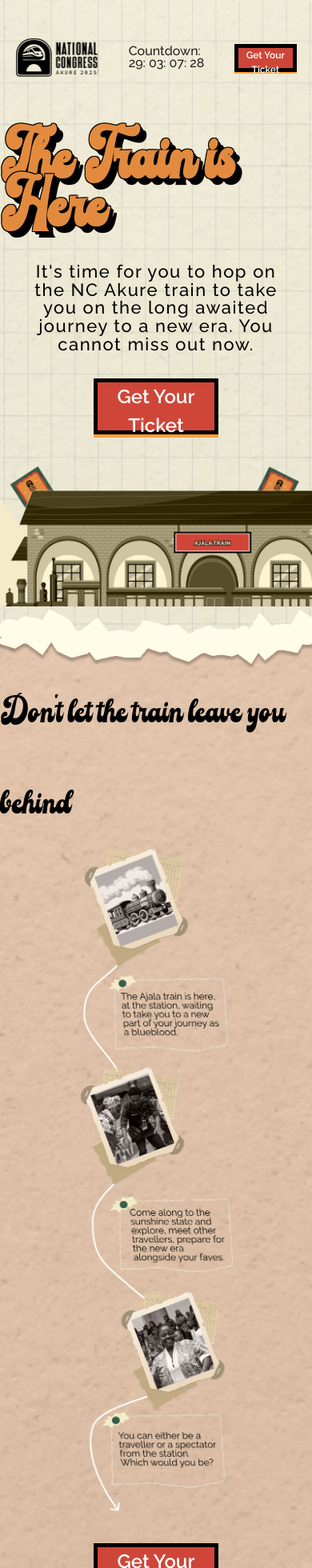
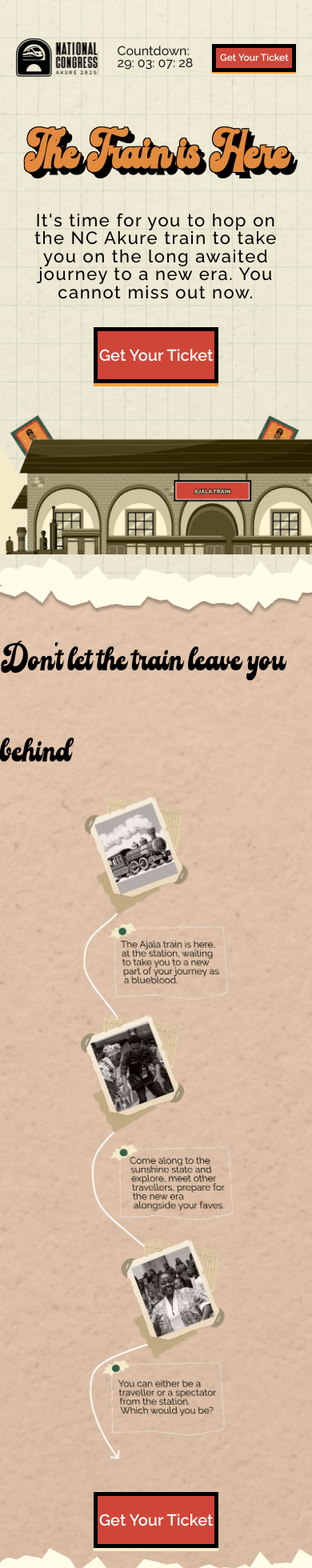
Before and after one commit to demi05/ncAkure, a React app: page / in a window 390 px wide. Shown: the top 1960 px of the page at 80% size. Built offline with nearby package versions, Linux system fonts and the light colour scheme; the HTML template or start-up script is replaced by a standard one.

Commit message:
fixed hero text and footer

```diff
--- a/src/components/Anticipate.jsx
+++ b/src/components/Anticipate.jsx
@@ -1,5 +1,5 @@
-import header from "../../public/anticipate-header.png"
-import headerLg from "../../public/anticipate-header-lg.png"
+import header from "../../public/anticipate-header.png";
+import headerLg from "../../public/anticipate-header-lg.png";
 import anticipateImg from "../../public/anticipate.png";
 import anticipateImgLg from "../../public/anticipate-lg.png";
 import "./anticipate.css";
@@ -8,9 +8,11 @@ import TicketButton from "./TicketButton";
 function Anticipate() {
   return (
     <div className="anticipate-section relative">
-       <img src="/footer_line.svg" alt="footer line" className="w-screen" />
+      <img src="/footer_line.svg" alt="footer line" className="w-screen" />
 
-      <h2 className="font-[FineVintage] text-[#F4EBC8] text-[32px] leading-[114px]">The Travel Gear is Coming</h2>
+      <h2 className="font-[FineVintage] text-[#F4EBC8] text-[32px] leading-[114px]">
+        The Travel Gear is Coming
+      </h2>
 
       <h3>
         CC Ajala has you in mind for the best experience possible and you will
@@ -30,9 +32,13 @@ function Anticipate() {
           <img src={anticipateImg} className="anticipate-img" alt="" />
         </picture>
       </div>
-     <TicketButton className="w-[40%] md:w-[35%] lg:w-[45%] xl:w-[20%] h-[70px] text-[24px] md:text-[30px] shadow-[0_4px_0_0_#FAA137]" />
+      <TicketButton className="w-[40%] md:w-[35%] lg:w-[45%] xl:w-[20%] h-[70px] text-[20px] sm:text-[18px] md:text-[30px] shadow-[0_4px_0_0_#FAA137]" />
 
-      <img src="/footer_line2.svg" alt="footer line up" className="w-screen block" />
+      <img
+        src="/footer_line2.svg"
+        alt="footer line up"
+        className="w-screen block"
+      />
     </div>
   );
 }
--- a/src/components/ExplainerSection.jsx
+++ b/src/components/ExplainerSection.jsx
@@ -5,16 +5,18 @@ import TicketButton from "./TicketButton";
 function ExplainerSection() {
   return (
     <div className="explainer-section">
-       <img src="/footer_line.svg" alt="footer line" className="w-screen" />
+      <img src="/footer_line.svg" alt="footer line" className="w-screen" />
 
-          <h2 className="font-[FineVintage] text-[32px] leading-[114px]">Don't let the train leave you behind</h2>
+      <h2 className="font-[FineVintage] text-[32px] leading-[114px]">
+        Don't let the train leave you behind
+      </h2>
 
-     <div className="w-1/2">
-          <img src={explainerImgLg} className="explainer-img  scale-110" alt="" />
-     </div>
-  <div className="h-20 md:h-28 xl:h-36"></div>
+      <div className="w-1/2">
+        <img src={explainerImgLg} className="explainer-img  scale-110" alt="" />
+      </div>
+      <div className="h-20 md:h-28 xl:h-36"></div>
 
-     <TicketButton className="w-[40%] text-black md:w-[35%] lg:w-[45%] xl:w-[20%] h-[70px] text-[24px] md:text-[30px] shadow-[0_4px_0_0_#F4EBC8]" />
+      <TicketButton className="w-[40%] text-black md:w-[35%] lg:w-[45%] xl:w-[20%] h-[70px] text-[20px] sm:text-[18px] md:text-[30px] shadow-[0_4px_0_0_#F4EBC8]" />
 
       <img src="/footer_line2.svg" alt="footer line" className="w-screen" />
     </div>
--- a/src/components/Footer.jsx
+++ b/src/components/Footer.jsx
@@ -4,19 +4,28 @@ import "./footer.css";
 
 function Footer() {
   return (
-    <footer className="relative w-full bg-[#FFFDE8] min-h-[40vh] md:min-h-[50vh] lg:min-h-[60vh] xl:min-h-[70vh] flex flex-col">
+    <footer className="relative w-full bg-[#FFFDE8] min-h-[40vh] flex flex-col items-center">
       <img src="/footer_line.svg" alt="footer line" className="w-screen" />
 
-<div className="train-img flex flex-col items-center justify-between gap-6 absolute bottom-0 left-0">
-      <img src="/logo.svg" alt="NC Akure logo" className="w-[120px] md:w-[180px] h-[56px] md:h-[80px]"/>
+      <div className="train-img mt-auto flex flex-col items-center justify-between gap-6">
+        <img
+          src="/logo.svg"
+          alt="NC Akure logo"
+          className="w-[120px] md:w-[180px] h-[56px] md:h-[80px]"
+        />
 
-    <a href="https://www.instagram.com/ainconferences/" target="blank"><IoLogoInstagram width={"56px"} height={"16px"}/></a>
+        <a href="https://www.instagram.com/ainconferences/" target="blank">
+          <IoLogoInstagram size={32} />
+        </a>
 
-
-    <div className="">
-      <img src="/footer_train.svg" alt="footer train" className="w-screen" />
-    </div>
-  </div>
+        <div className="">
+          <img
+            src="/footer_train.svg"
+            alt="footer train"
+            className="w-screen"
+          />
+        </div>
+      </div>
     </footer>
   );
 }
--- a/src/components/Herotext.jsx
+++ b/src/components/Herotext.jsx
@@ -6,12 +6,12 @@ function Herotext()
     return (
       <div className="hero-section">
         <Header />
-        <h1 className="font-[FineVintage] font-bold  text-[#E28B3F] text-6xl  md:text-7xl text-outline">The Train is Here</h1>
+        <h1 className="font-[FineVintage] font-bold  text-[#E28B3F] text-[45px] sm:text-6xl  md:text-7xl text-outline">The Train is Here</h1>
         <h3 className="font-raleway font-medium text-[24px] md:text-[32px] text-black leading-[103%] text-center tracking-[1.5px] w-[80%] md:w-[65%]">
           It's time for you to hop on the NC Akure train to take you on the long
           awaited journey to a new era. You cannot miss out now.
         </h3>
-       <TicketButton className="w-[40%] md:w-[35%] lg:w-[25%] xl:w-[20%] h-[70px] text-[24px] md:text-[30px] shadow-[0_4px_0_0_#FAA137]" />
+       <TicketButton className="w-[40%] md:w-[35%] lg:w-[25%] xl:w-[20%] h-[70px] text-[20px] sm:text-[18px] md:text-[30px] shadow-[0_4px_0_0_#FAA137]" />
       </div>
     );
 }
--- a/src/components/TicketButton.jsx
+++ b/src/components/TicketButton.jsx
@@ -1,7 +1,7 @@
 
 const TicketButton = ({className = ""}) => {
   return (
-    <button className={`font-raleway font-semibold text-[12px] md:text-[14px] text-white bg-[#CF4638] border-[5px] border-black w-[22%] md:w-[22%] lg:w-[15%] xl:w-[13%] h-[35px] shadow-[0_2px_0_0_#FAA137] ${className}`} >
+    <button className={`font-raleway font-semibold text-[12px] sm:text-[13px] md:text-[14px] text-white bg-[#CF4638] border-[5px] border-black w-[30%] sm:w-[22%] md:w-[22%] lg:w-[15%] xl:w-[13%] h-[35px] shadow-[0_2px_0_0_#FAA137] ${className}`} >
       Get Your Ticket
     </button>
   )
```
